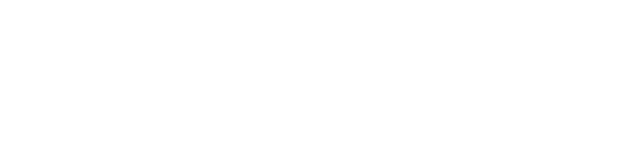
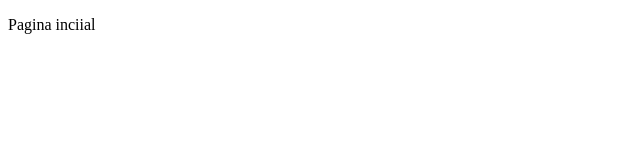
Before and after one commit to juliovitorino/workspace-curso-git, a plain HTML site: page index.html in a window 1280 px wide. Shown: the whole page, without its empty margins (0-640 px from the left). Drawn offline with Linux system fonts and the light colour scheme.

Commit message:
criacao da pagina index.html pagina de contaos

```diff
--- a/index.html
+++ b/index.html
@@ -6,6 +6,7 @@
     <title>Document</title>
 </head>
 <body>
+    <p>Pagina inciial</p>
 
 </body>
 </html>
```
